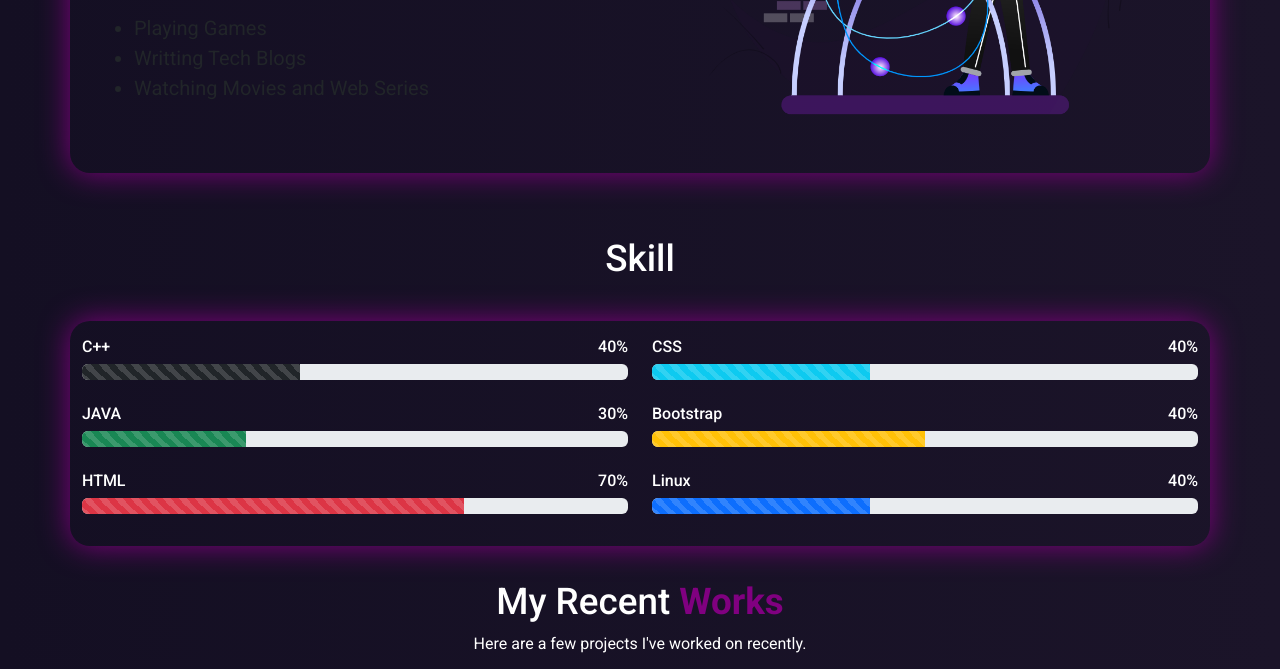
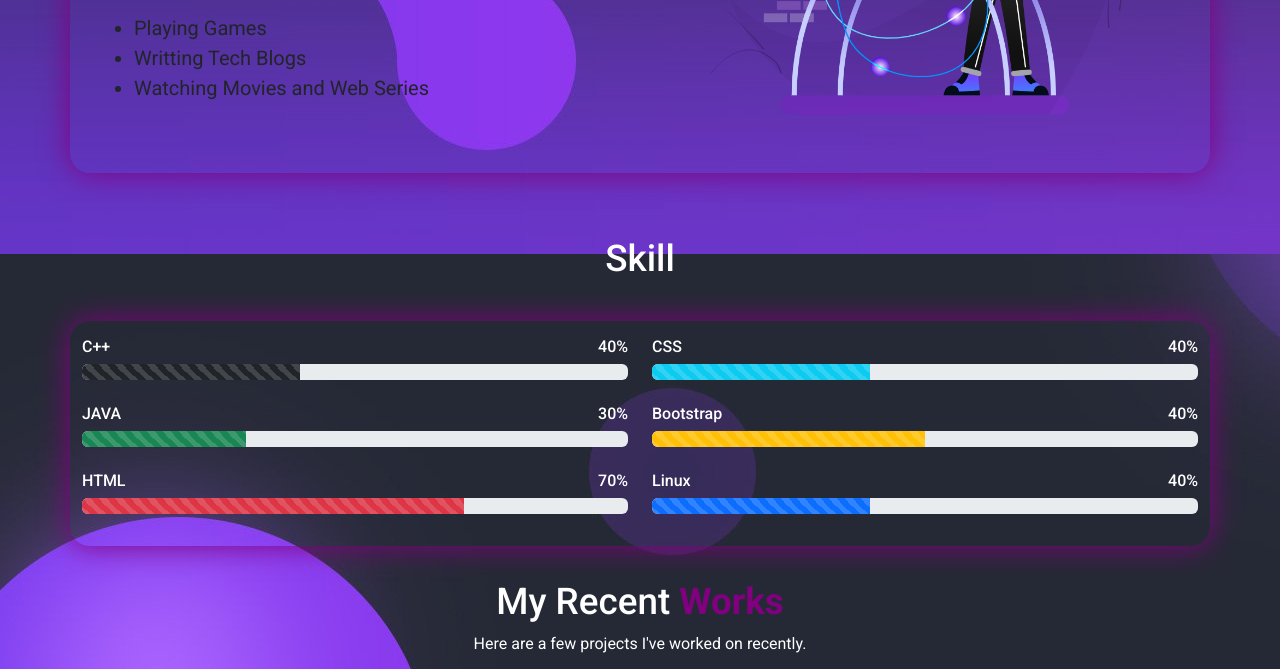
Before and after one commit to itsKapri/testportfolio, a plain HTML site: page index.html in a window 1280 px wide. Shown: the part 826-1495 px from the top of the page. Drawn offline with nearby package versions, Linux system fonts and the light colour scheme.

Commit message:
add all the file

```diff
--- a/style.css
+++ b/style.css
@@ -6,9 +6,9 @@ body {
     line-height: 1.5;
     color: #ffffff;
     text-align: left;
-    background-image: linear-gradient(270deg,rgb(27 20 41),#140f23);
-    /* background-image: url(assesta/home-bg.jpg);
-    background-size: cover; */
+    /* background-image: linear-gradient(270deg,rgb(27 20 41),#140f23); */
+    background-image: url(assesta/home-bg.jpg);
+   /* background-size: cover; */
 }
 
 .about-img {
```
